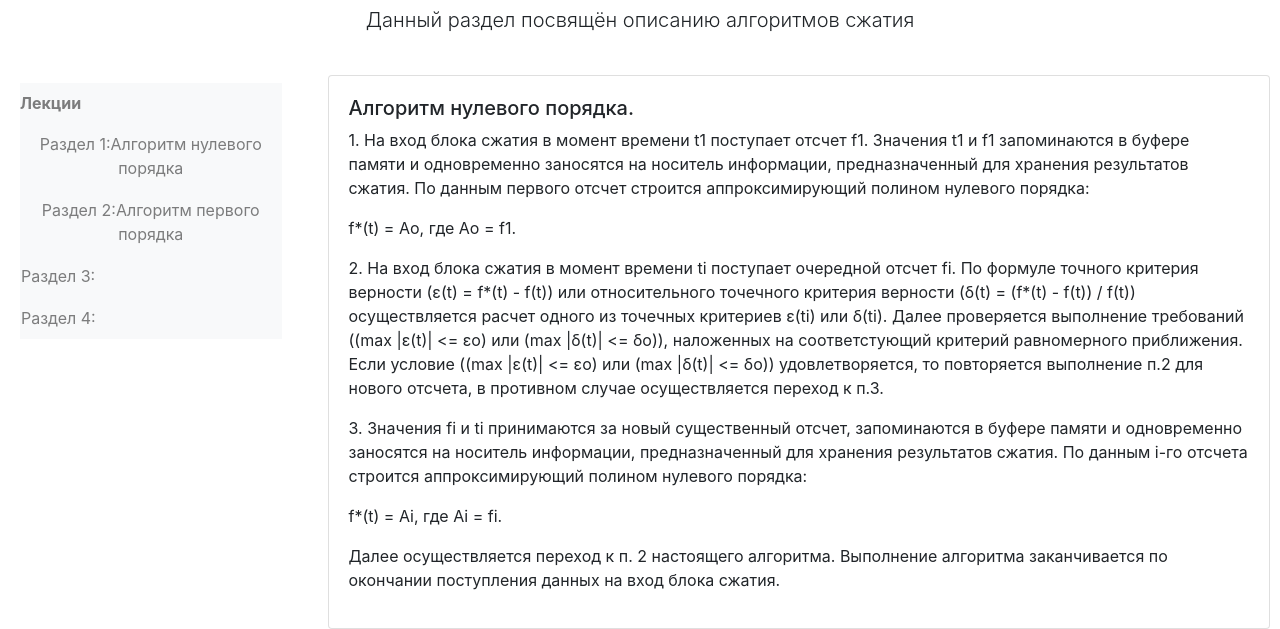
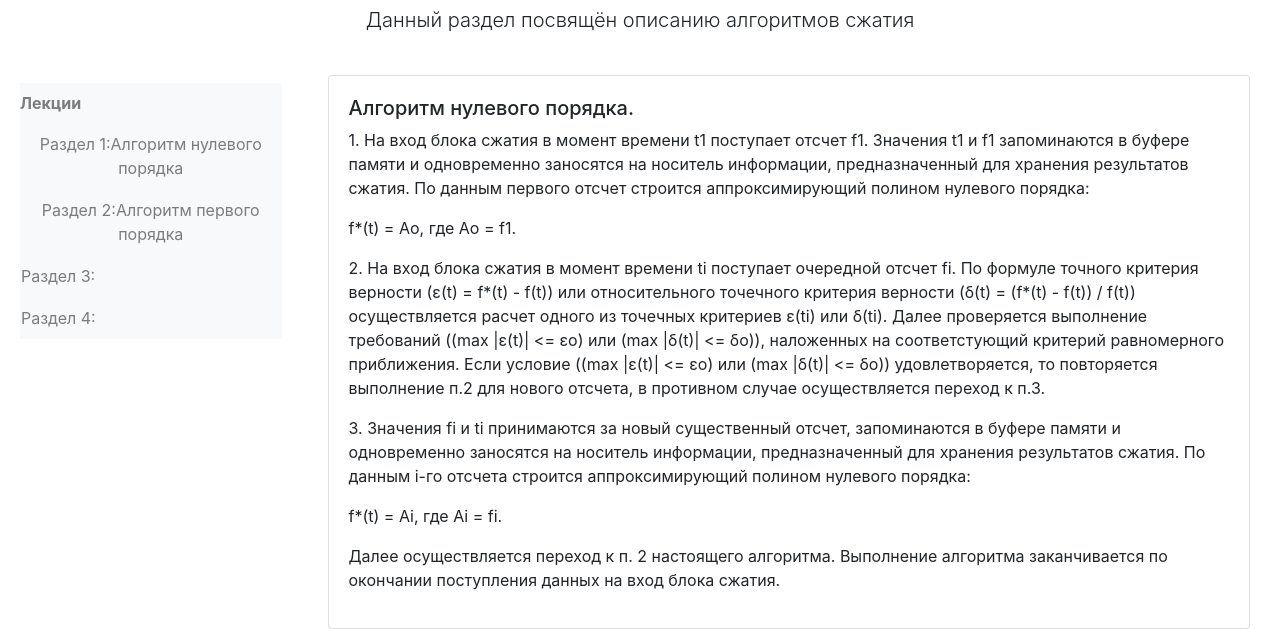
Before and after one commit to KipDurron/Compression, a plain HTML site: page core/Theory.html in a window 1280 px wide. Shown: the part 174-803 px from the top of the page. Drawn offline with nearby package versions, Linux system fonts and the light colour scheme.

Commit message:
fix magin

```diff
--- a/core/Theory.html
+++ b/core/Theory.html
@@ -57,7 +57,7 @@
     </div>
 
     <div class="col-sm-9" >
-    <div class="card" style="margin-right: 10px">
+    <div class="card" style="margin-right: 30px">
     <div id="collapseOne" class="collapse show" aria-labelledby="headingOne" data-parent="#accordion">
         <div class="card-body">
             <h5>Алгоритм нулевого порядка.</h5>
```
